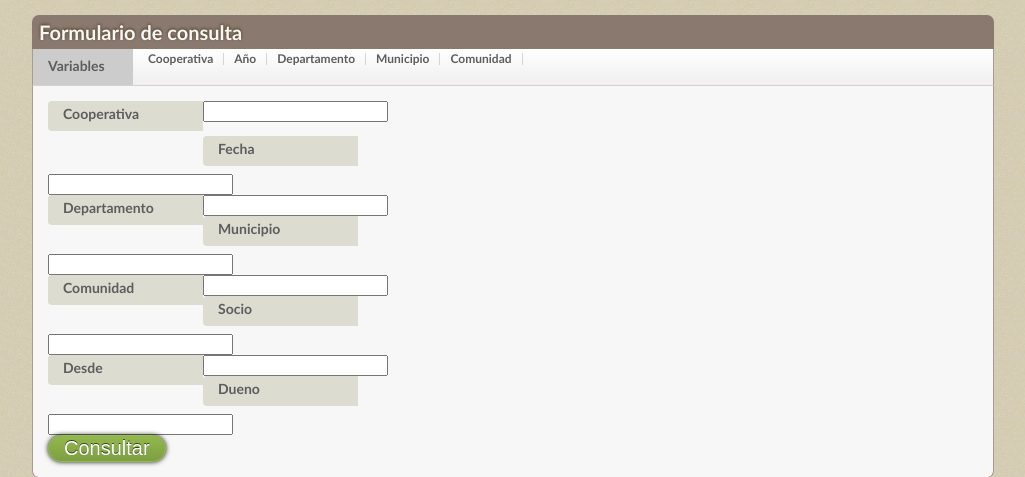
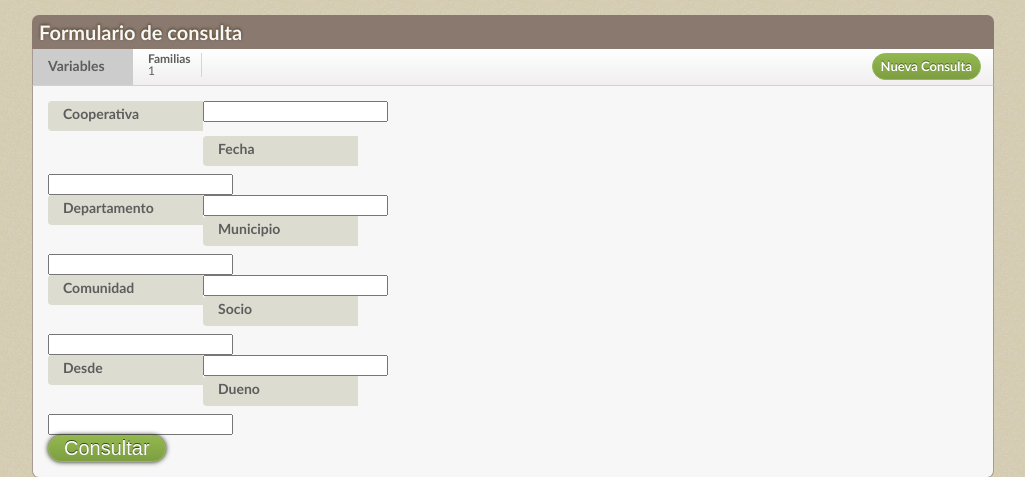
Before and after one commit to CARocha/jfps-achuapa, a Django app: template achuapa/templates/achuapa/inicio.html in a window 1280 px wide. Shown: the part 70-547 px from the top of the page, without its empty margins (128-1153 px from the left). Run offline with Django 3.2, Linux system fonts and the light colour scheme; the template is opened without the code that fills it: most values are stand-ins (such as "Sample title", 1, 10 or a date in 2020); form fields are guessed from the names that the template uses; some libraries are stand-ins or nearby versions.

Commit message:
Variables fix en formulario

```diff
--- a/achuapa/templates/achuapa/inicio.html
+++ b/achuapa/templates/achuapa/inicio.html
@@ -49,16 +49,7 @@
 </script>
 {% endblock %}
 {% block titulo %}Formulario de consulta{% endblock %}
-                   {%block filtros%}
-                           <div id="filtros">
-                                <span class="variables">Variables</span>
-                                <span class="variables_filtro"><b>Cooperativa</b><br>{%if request.session.cooperativa%}{{session.cooperativa}}{%endif%}</span>
-                                <span class="variables_filtro"><b>Año</b><br>{{request.session.fecha}}</span>
-                                <span class="variables_filtro"><b>Departamento</b><br>{{request.session.departamento}}</span>
-                                <span class="variables_filtro"><b>Municipio</b><br>{{request.session.municipio.nombre}}</span>
-                                <span class="variables_filtro"><b>Comunidad</b><br>{{request.session.comunidad.nombre}}</span>
-                            </div>
-                   {%endblock%}
+
 	 {%block menu%}
         {%endblock%}
 {% block contenido %}
```
